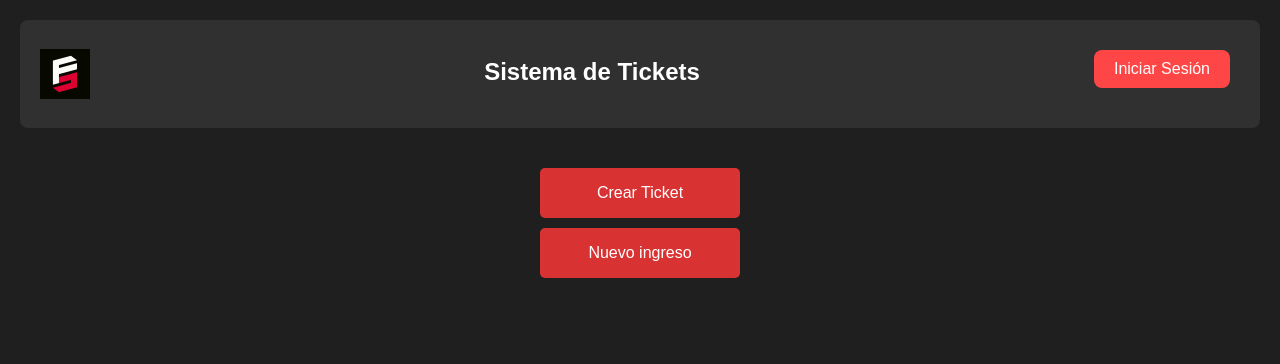
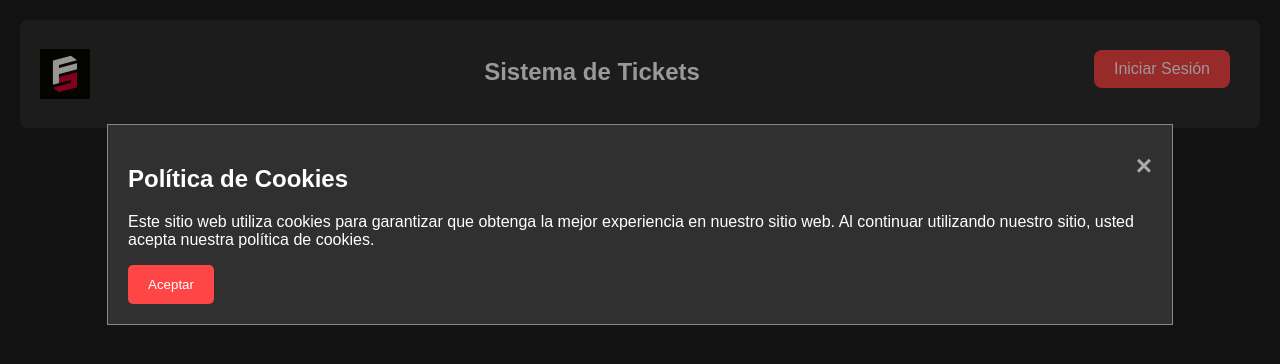
Before and after one commit to wherethacoffee/ProyectoReact, a React (Create React App) app: page / in a window 1280 px wide. Shown: the top 364 px of the page. Built offline with nearby package versions, Linux system fonts and the light colour scheme.

Commit message:
Se agregaron las cookies

```diff
--- a/package.json
+++ b/package.json
@@ -10,11 +10,13 @@
     "axios": "^1.5.1",
     "chart.js": "^4.4.0",
     "cors": "^2.8.5",
+    "js-cookie": "^3.0.5",
     "mariadb": "^3.2.1",
     "mysql2": "^3.6.1",
     "nth-check": "^2.1.1",
     "react": "^18.2.0",
     "react-chartjs-2": "^5.2.0",
+    "react-cookie": "^6.1.1",
     "react-dom": "^18.2.0",
     "react-google-recaptcha": "^3.1.0",
     "react-hook-form": "^7.47.0",
--- a/src/components/Inicio.jsx
+++ b/src/components/Inicio.jsx
@@ -2,8 +2,19 @@ import React from 'react';
 import logo from '../images/logo.jpg';
 import '../styles/InicioStyle.css';
 import { Link } from 'react-router-dom';
+import { useCookies } from 'react-cookie';
+import Modal from './Modal';
+import { useState } from 'react';
 
 const Inicio = ({ isLoggedIn, isAdmin, onLogout }) => {
+  const [cookies, setCookie] = useCookies(['cookieName']);
+  const [showModal, setShowModal] = useState(!cookies.cookieName);
+
+  const handleCloseModal = () => {
+    setCookie('cookieName', true, { path: '/' });
+    setShowModal(false);
+  };
+
   return (
     <div className="inicio-container">
       <header className="header">
@@ -49,7 +60,7 @@ const Inicio = ({ isLoggedIn, isAdmin, onLogout }) => {
                  Dashboard
           </Link>
           )}
-
+           {showModal && <Modal onClose={handleCloseModal} />}
         </div>
       </div>
     </div>
--- /dev/null
+++ b/src/components/Modal.jsx
@@ -0,0 +1,35 @@
+import React, { useEffect } from 'react';
+import Cookies from 'js-cookie';
+import '../styles/Modal.css';
+
+const Modal = ({ onClose }) => {
+  useEffect(() => {
+    const hasAcceptedCookies = Cookies.get('acceptedCookies');
+    if (!hasAcceptedCookies) {
+      // Mostrar el modal si las cookies no han sido aceptadas
+      document.querySelector('.modal').style.display = 'block';
+    }
+  }, []);
+
+  const handleAcceptCookies = () => {
+    // Establecer la cookie y cerrar el modal
+    Cookies.set('acceptedCookies', 'true', { expires: 365 }); // La cookie expirará en 1 año
+    onClose();
+  };
+
+  return (
+    <div className="modal">
+      <div className="modal-content">
+        <span className="close" onClick={onClose}>&times;</span>
+        <h2>Política de Cookies</h2>
+        <p>
+          Este sitio web utiliza cookies para garantizar que obtenga la mejor experiencia en nuestro sitio web.
+          Al continuar utilizando nuestro sitio, usted acepta nuestra política de cookies.
+        </p>
+        <button onClick={handleAcceptCookies}>Aceptar</button>
+      </div>
+    </div>
+  );
+};
+
+export default Modal;
--- /dev/null
+++ b/src/styles/Modal.css
@@ -0,0 +1,35 @@
+/* Modal.css */
+.modal {
+    display: none;
+    position: fixed;
+    z-index: 1;
+    left: 0;
+    top: 0;
+    width: 100%;
+    height: 100%;
+    overflow: auto;
+    background-color: rgba(0, 0, 0, 0.4);
+    padding-top: 60px;
+  }
+
+  .modal-content {
+    background-color: #303030;
+    margin: 5% auto;
+    padding: 20px;
+    border: 1px solid #888;
+    width: 80%;
+  }
+
+  .close {
+    color: #aaa;
+    float: right;
+    font-size: 28px;
+    font-weight: bold;
+  }
+
+  .close:hover,
+  .close:focus {
+    color: black;
+    text-decoration: none;
+    cursor: pointer;
+  }
```
Also changed, not shown: 1 other file (tests, documents, lock files or other folders).
